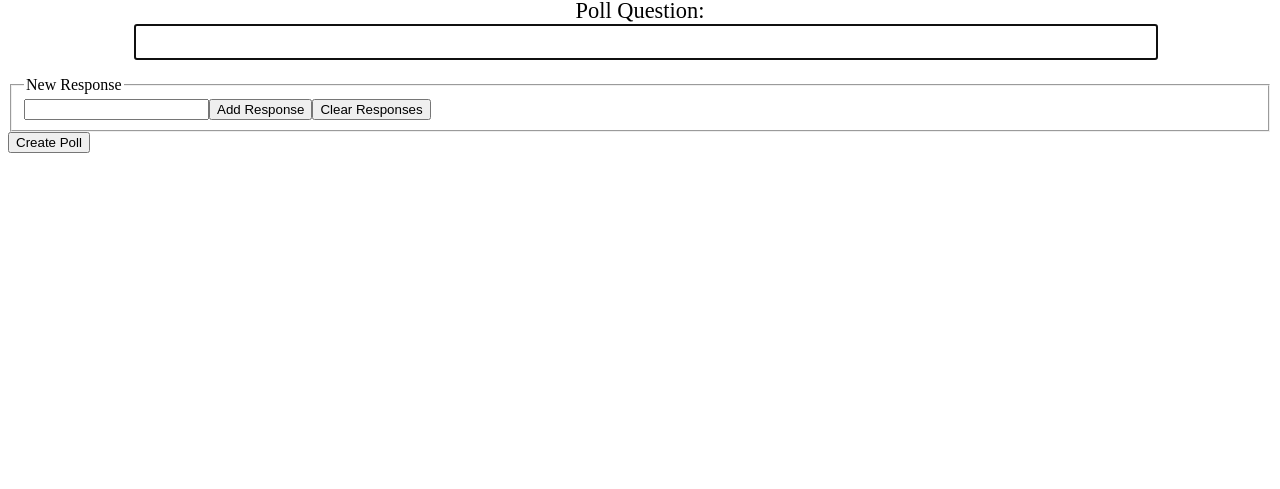
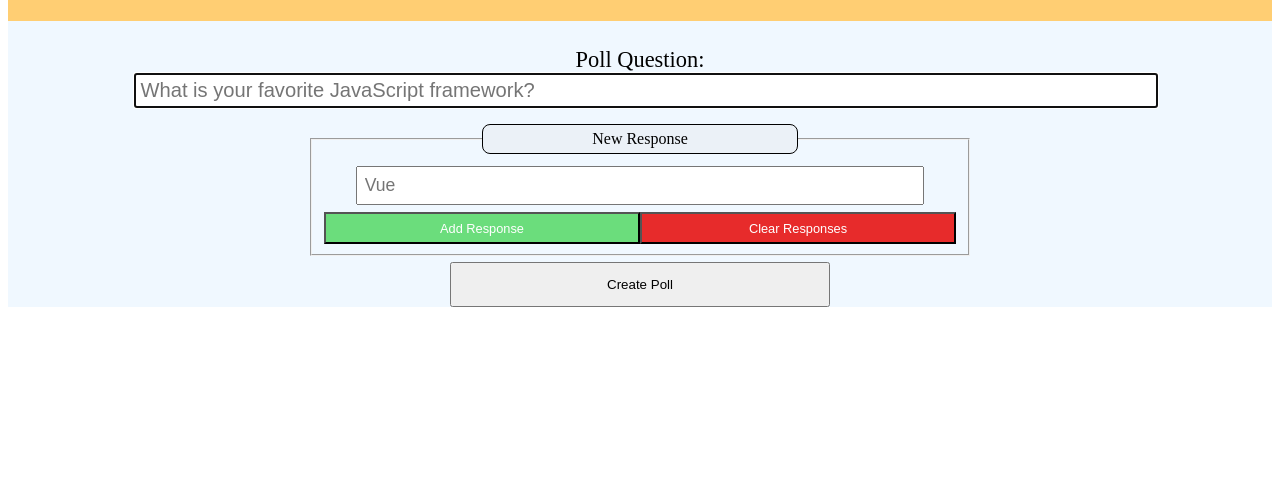
Before and after one commit to teammeerkat/hay-client, a React app: page / in a window 1280 px wide. Shown: the part 311-800 px from the top of the page. Built offline with nearby package versions, Linux system fonts and the light colour scheme.

Commit message:
styling done

```diff
--- a/src/components/pollform/PollForm.css
+++ b/src/components/pollform/PollForm.css
@@ -1,7 +1,38 @@
+.addButton {
+  /* Size & Position */
+  width: 50%;
+  padding: 0.5em;
+
+  /* Color & Text */
+  background-color: rgb(107, 221, 124);
+  color: white;
+  font-size: 0.8em;
+}
+.all {
+  /* Color & Text */
+  background-color: aliceblue;
+}
+.buttonContainer {
+  /* Size & Position */
+  display: flex;
+  width: 100%;
+}
+.clearButton {
+  /* Size & Position */
+  width: 50%;
+
+  /* Color & Text */
+  background-color: rgb(231, 43, 43);
+  color: white;
+  font-size: 0.8em;
+}
+.fieldset {
+  /* Size & Position */
+  width: 50%;
+  margin: auto;
+}
 .h2 {
   /* Size & Position */
-  width: 60%;
-  margin: auto;
   padding: 1em;
 
   /* Color & Text */
@@ -9,11 +40,20 @@
   text-align: center;
   font-size: 2em;
 }
-.form {
+.legend {
   /* Size & Position */
-  display: flex;
-  flex-direction: column;
-  align-items: center;
+  box-sizing: border-box;
+  width: 50%;
+  margin: auto;
+  padding: 0.3em;
+
+  /* Color & Text */
+  text-align: center;
+  background-color: rgba(206, 206, 206, 0.164);
+
+  /* Other */
+  border: 1px solid black;
+  border-radius: 0.5em;
 }
 .questionLabel {
   /* Size & Position */
@@ -34,3 +74,21 @@
   /* Color & Text */
   font-size: 0.9em;
 }
+.responseInput {
+  /* Size & Position */
+  box-sizing: border-box;
+  display: block;
+  width: 90%;
+  margin: 0.4em auto 0.4em auto;
+  padding: 0.4em;
+
+  /* Color & Text */
+  font-size: 1.1em;
+}
+.submitButton {
+  /* Size & Position */
+  display: block;
+  width: 30%;
+  margin: 0.4em auto 0.4em auto;
+  padding: 1em;
+}
--- a/src/components/pollform/PollForm.js
+++ b/src/components/pollform/PollForm.js
@@ -39,26 +39,28 @@ export default class PollForm extends PureComponent {
   }
   render() {
     return (
-      <>
+      <div className={styles.all}>
         <header>
           <h2 className={styles.h2}>Make a New Poll</h2>
         </header>
         <main>
-          <form >
+          <form>
             <label className={styles.questionLabel}>Poll Question:
-              <input className={styles.questionInput} type='text' onChange={this.handleChange} name='question'  autoFocus></input>
+              <input className={styles.questionInput} type='text' onChange={this.handleChange} name='question' autoFocus required placeholder='What is your favorite JavaScript framework?'></input>
             </label>
             <ol name='list'></ol>
-            <fieldset>
-              <legend>New Response</legend>
-              <input type='text' name='newResponse'></input>
-              <button type='button' onClick={this.handleAdd}>Add Response</button>
-              <button type='button' onClick={this.clearResponses}>Clear Responses</button>
+            <fieldset className={styles.fieldset}>
+              <legend className={styles.legend}>New Response</legend>
+              <input className={styles.responseInput} type='text' name='newResponse' placeholder='Vue'></input>
+              <div className={styles.buttonContainer}>
+                <button className={styles.addButton} type='button' onClick={this.handleAdd}>Add Response</button>
+                <button className={styles.clearButton} type='button' onClick={this.clearResponses}>Clear Responses</button>
+              </div>
             </fieldset>
-            <button type='submit'>Create Poll</button>
+            <button className={styles.submitButton} type='submit'>Create Poll</button>
           </form>
         </main>
-      </>
+      </div>
     );
   }
 }
```
